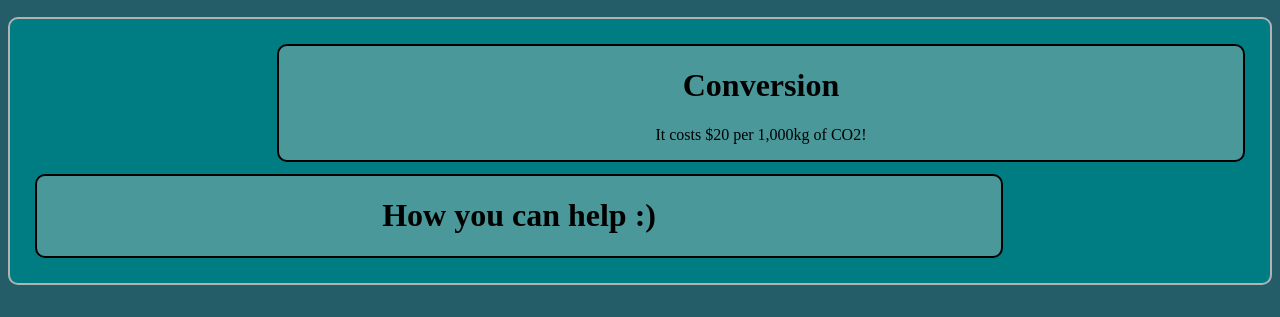
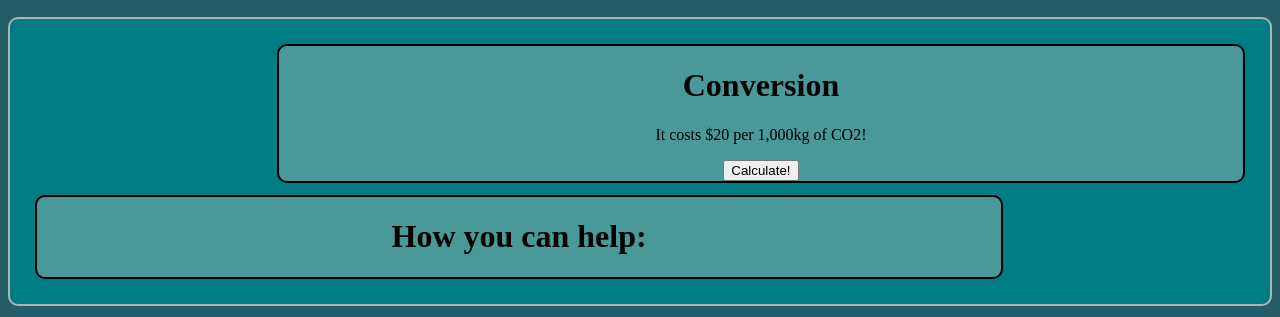
Before and after one commit to avran-v/ugamakes2, a Flask app: page / in a window 1280 px wide. Shown: the part 483-800 px from the top of the page. Run offline with Flask 3, Linux system fonts and the light colour scheme; some web fonts are replaced.

Commit message:
Added calculate button

```diff
--- a/website/templates/home.html
+++ b/website/templates/home.html
@@ -8,7 +8,6 @@
     <div class="missionText">
         <h1> ABOUT US </h1>
         <p> Welcome to My Blue Carbon, where our journey begins with a commitment to a greener planet! <br> <br> Carbon emissions from vehicles have profound and damaging effects on marine life as a significant portion of them are absorbed by the world's oceans, leading to acidification and a condition known as blue carbon. Our mission is to shed light on these issues and provide travelers a way to balance out their carbon emissions specifically through offsetting this blue carbon. With just a few details about your travel plans – where you're starting from, where you're heading, and how you're getting there – our user-friendly platform calculates your carbon footprint and converts this into a monetary value. <br> <br> We also include organizations which you can donate this amount of money to in order to help conserve our ocean. We invite you to be part of the solution, helping us create a more sustainable world through blue carbon offsetting.
-
          </p>
     </div>
 </div>
@@ -16,10 +15,15 @@
     <div class="calcBlurb">
         <h1> Conversion </h1>
         <p> It costs $20 per 1,000kg of CO2! </p>
+        <div>
+                <button type = "button"><span></span>Calculate!</button>
+        </div>
     </div>
     <div class="tipsBlurb">
-        <h1> How you can help :) </h1
-        </div>
+        <h1> How you can help: </h1>
+
+    </div>
 </div>
 
+
 {% endblock %}
```
